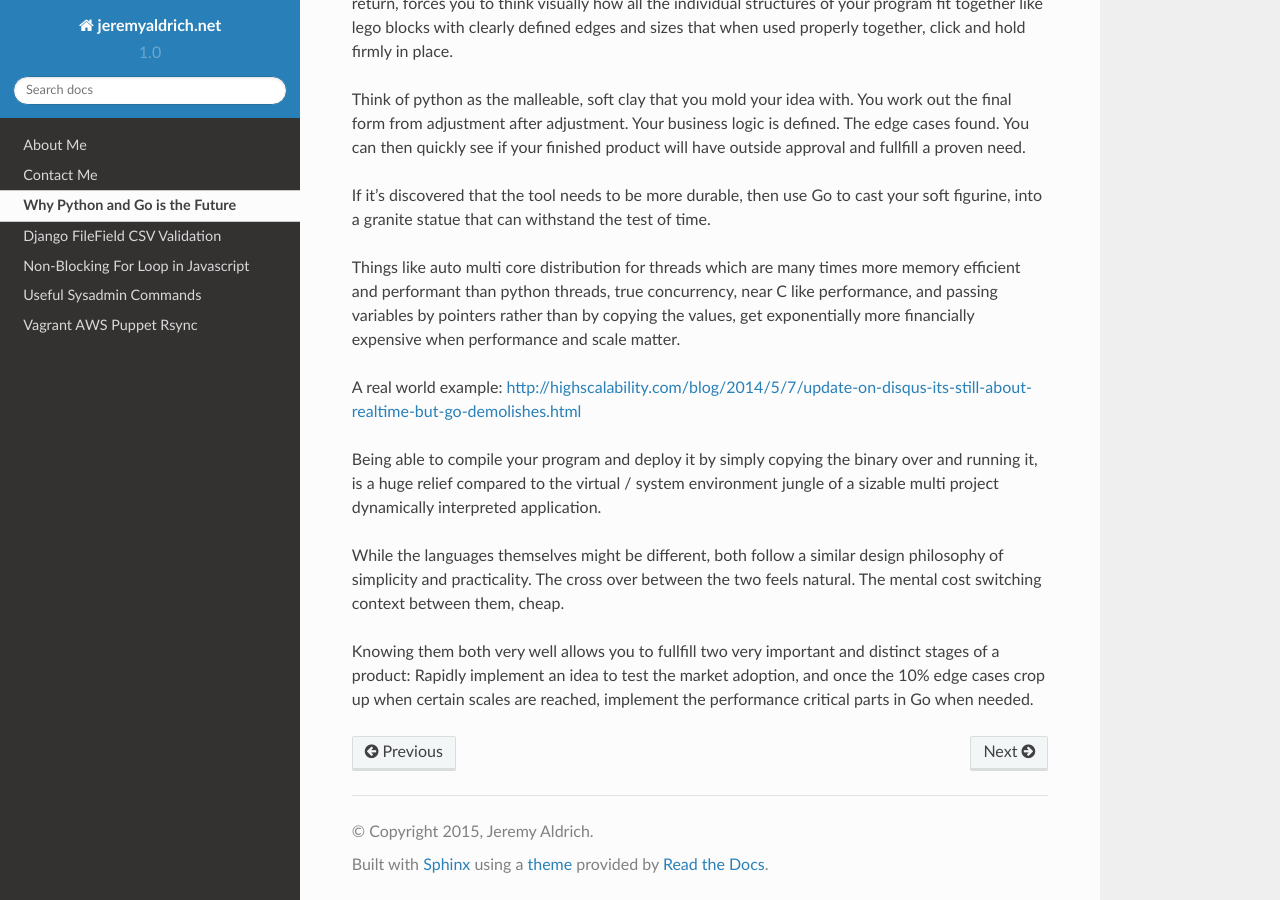
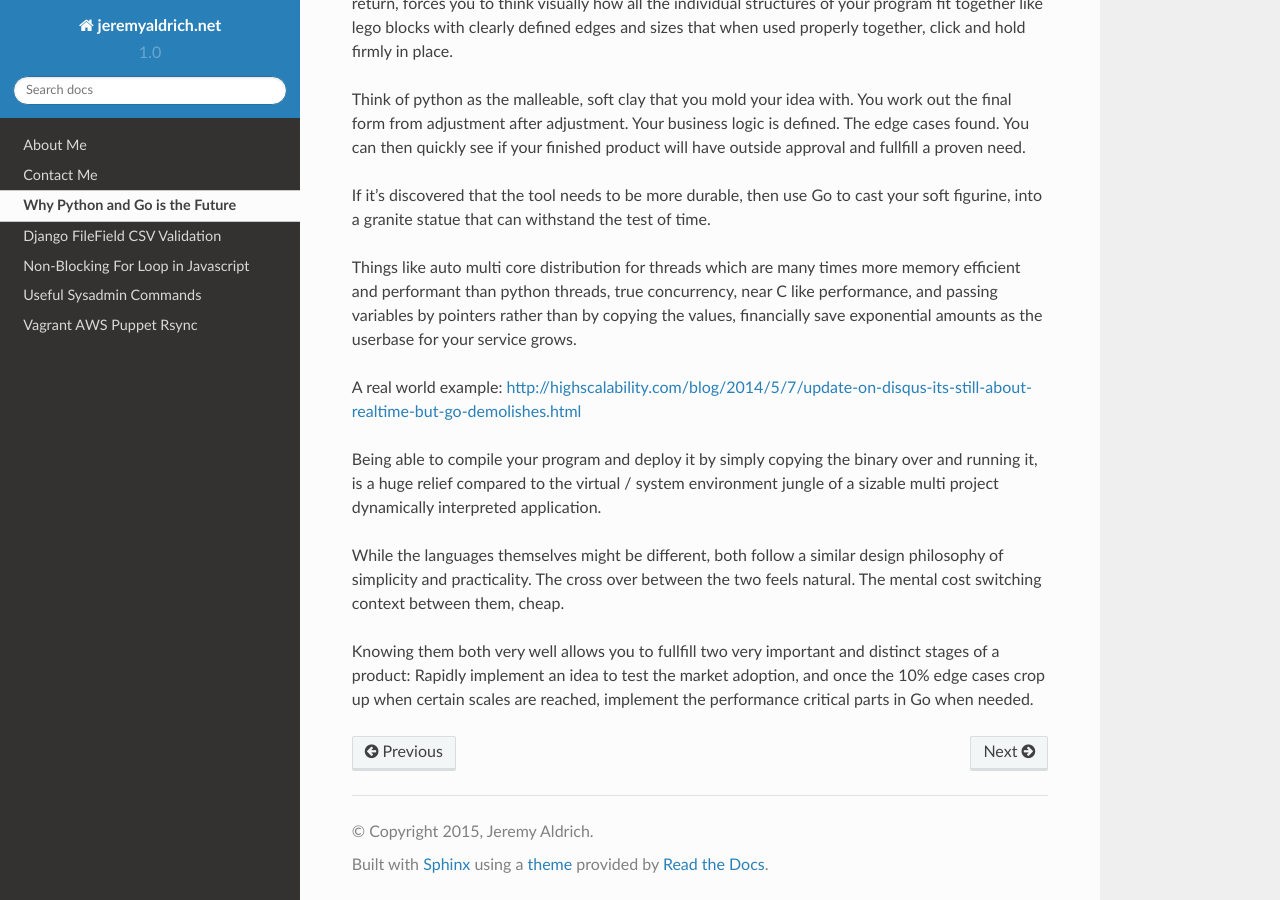
Before and after one commit to jeraldrich/blog, a Sphinx documentation site: the page built from docs/python_go_future.rst, in a window 1280 px wide and 900 px high, scrolled down 1752 px. Built offline with Sphinx 7.4.7 and the Read the Docs theme 2.0.0, drawn with Linux system fonts in a browser that asks for light colours.

Commit message:
fix stuff

```diff
--- a/docs/python_go_future.rst
+++ b/docs/python_go_future.rst
@@ -43,7 +43,7 @@ Think of python as the malleable, soft clay that you mold your idea with. You wo
 
 If it’s discovered that the tool needs to be more durable, then use Go to cast your soft figurine, into a granite statue that can withstand the test of time.
 
-Things like auto multi core distribution for threads which are many times more memory efficient and performant than python threads, true concurrency, near C like performance, and passing variables by pointers rather than by copying the values, get exponentially more financially expensive when performance and scale matter.
+Things like auto multi core distribution for threads which are many times more memory efficient and performant than python threads, true concurrency, near C like performance, and passing variables by pointers rather than by copying the values, financially save exponential amounts as the userbase for your service grows.
 
 A real world example: http://highscalability.com/blog/2014/5/7/update-on-disqus-its-still-about-realtime-but-go-demolishes.html
 
```
